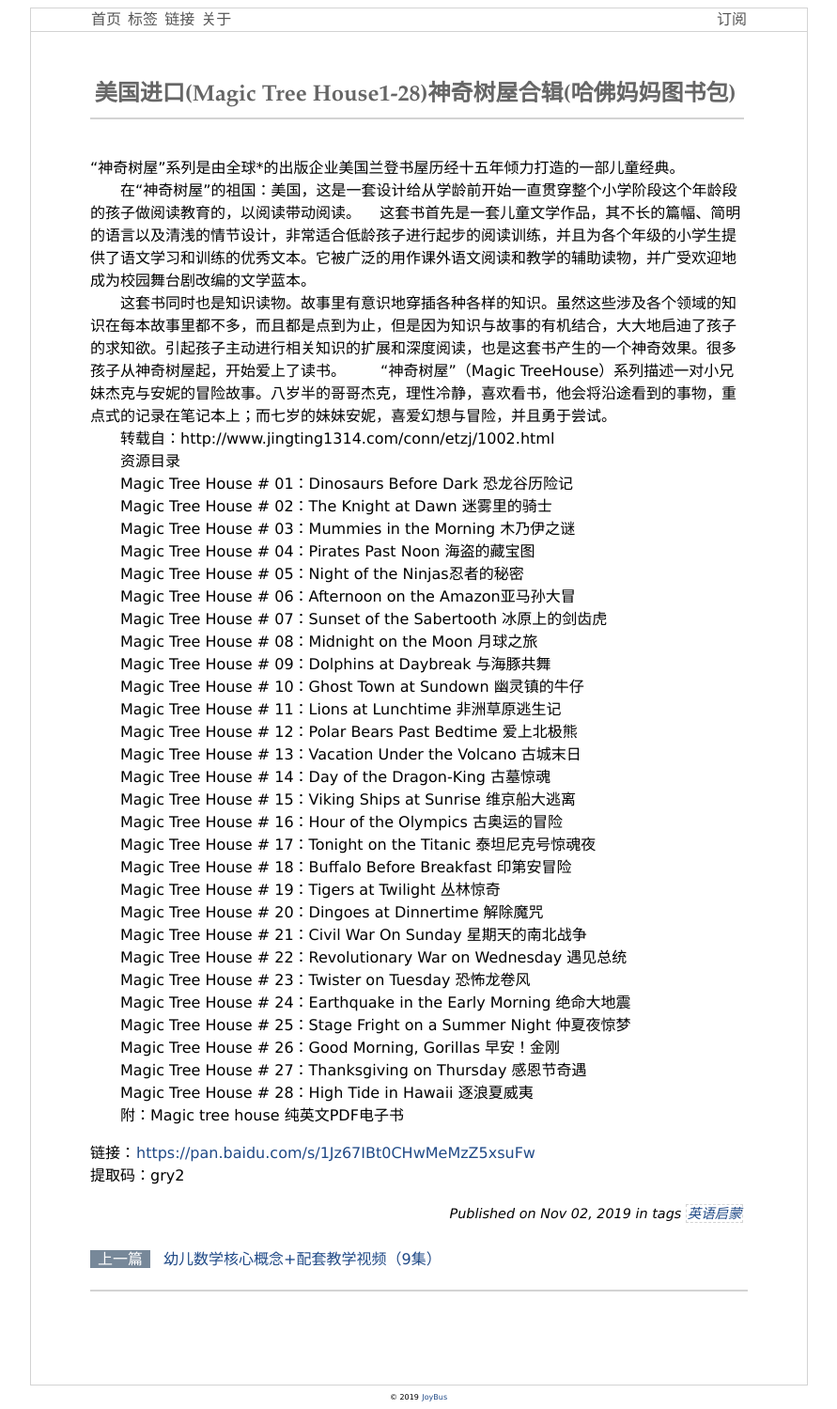
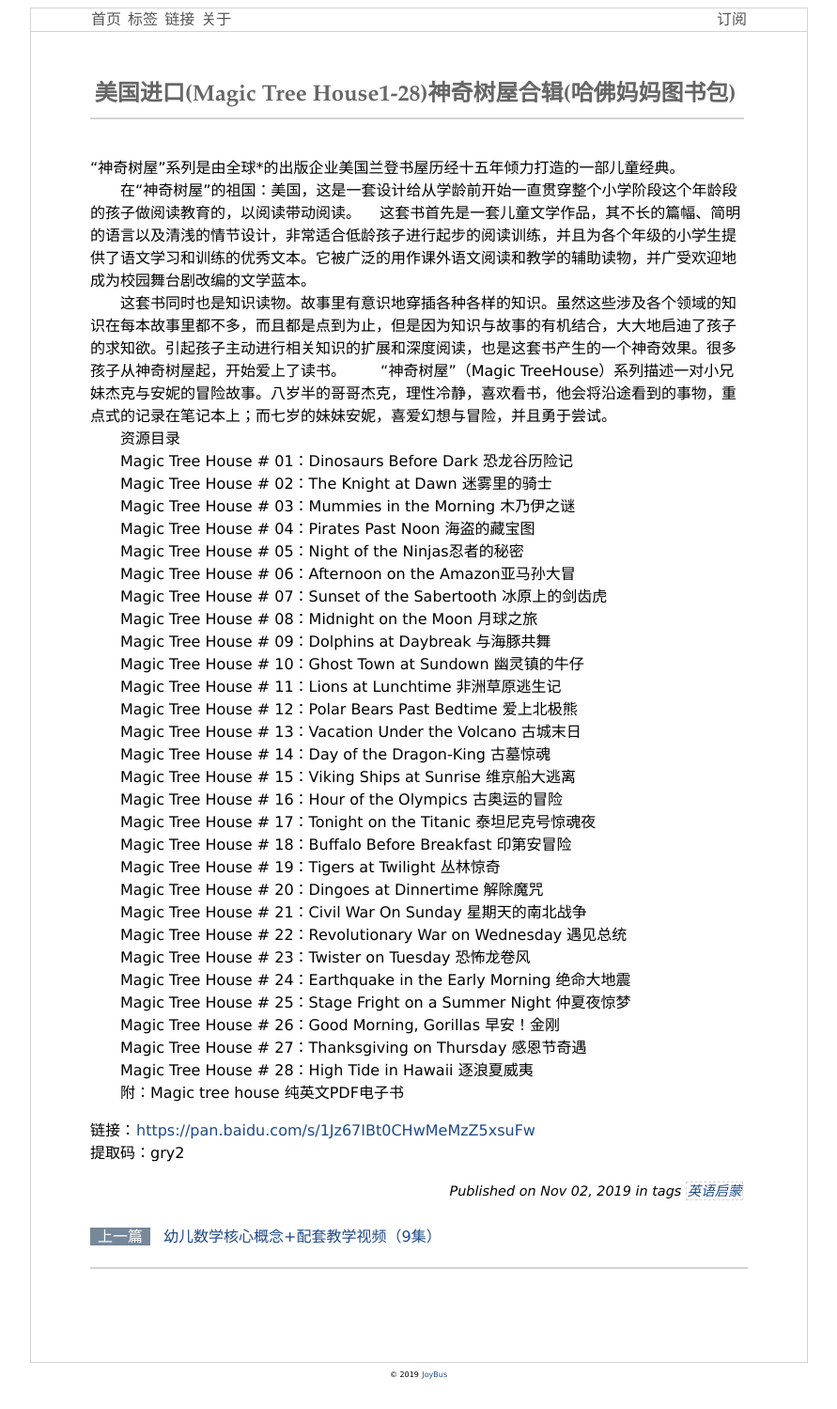
Before and after one commit to bestop/joybusd, a Jekyll site: the page built from _posts/2019-11-02-magic-treehouse.md, in a window 1280 px wide. Shown: the whole page at 94% size, without its empty margins (194-1085 px from the left). Built offline with Jekyll 4.4.1, drawn with Linux system fonts in a browser that asks for light colours; comment, search, counter and statistics services are not loaded; after the commit the page ends 1475 px from its top, so only the background shows below that.

Commit message:
Update 2019-11-02-magic-treehouse.md

```diff
--- a/_posts/2019-11-02-magic-treehouse.md
+++ b/_posts/2019-11-02-magic-treehouse.md
@@ -8,7 +8,6 @@
 	“神奇树屋”系列是由全球*的出版企业美国兰登书屋历经十五年倾力打造的一部儿童经典。<br />
 &emsp;&emsp;在“神奇树屋”的祖国：美国，这是一套设计给从学龄前开始一直贯穿整个小学阶段这个年龄段的孩子做阅读教育的，以阅读带动阅读。&nbsp; &nbsp; 这套书首先是一套儿童文学作品，其不长的篇幅、简明的语言以及清浅的情节设计，非常适合低龄孩子进行起步的阅读训练，并且为各个年级的小学生提供了语文学习和训练的优秀文本。它被广泛的用作课外语文阅读和教学的辅助读物，并广受欢迎地成为校园舞台剧改编的文学蓝本。<br />
 &emsp;&emsp;这套书同时也是知识读物。故事里有意识地穿插各种各样的知识。虽然这些涉及各个领域的知识在每本故事里都不多，而且都是点到为止，但是因为知识与故事的有机结合，大大地启迪了孩子的求知欲。引起孩子主动进行相关知识的扩展和深度阅读，也是这套书产生的一个神奇效果。很多孩子从神奇树屋起，开始爱上了读书。 &emsp;&emsp;“神奇树屋”（Magic TreeHouse）系列描述一对小兄妹杰克与安妮的冒险故事。八岁半的哥哥杰克，理性冷静，喜欢看书，他会将沿途看到的事物，重点式的记录在笔记本上；而七岁的妹妹安妮，喜爱幻想与冒险，并且勇于尝试。<br />
-&emsp;&emsp;转载自：http://www.jingting1314.com/conn/etzj/1002.html<br />
 &emsp;&emsp;资源目录<br />
 &emsp;&emsp;Magic Tree House # 01：Dinosaurs Before Dark 恐龙谷历险记<br />
 &emsp;&emsp;Magic Tree House # 02：The Knight at Dawn 迷雾里的骑士<br />
```
